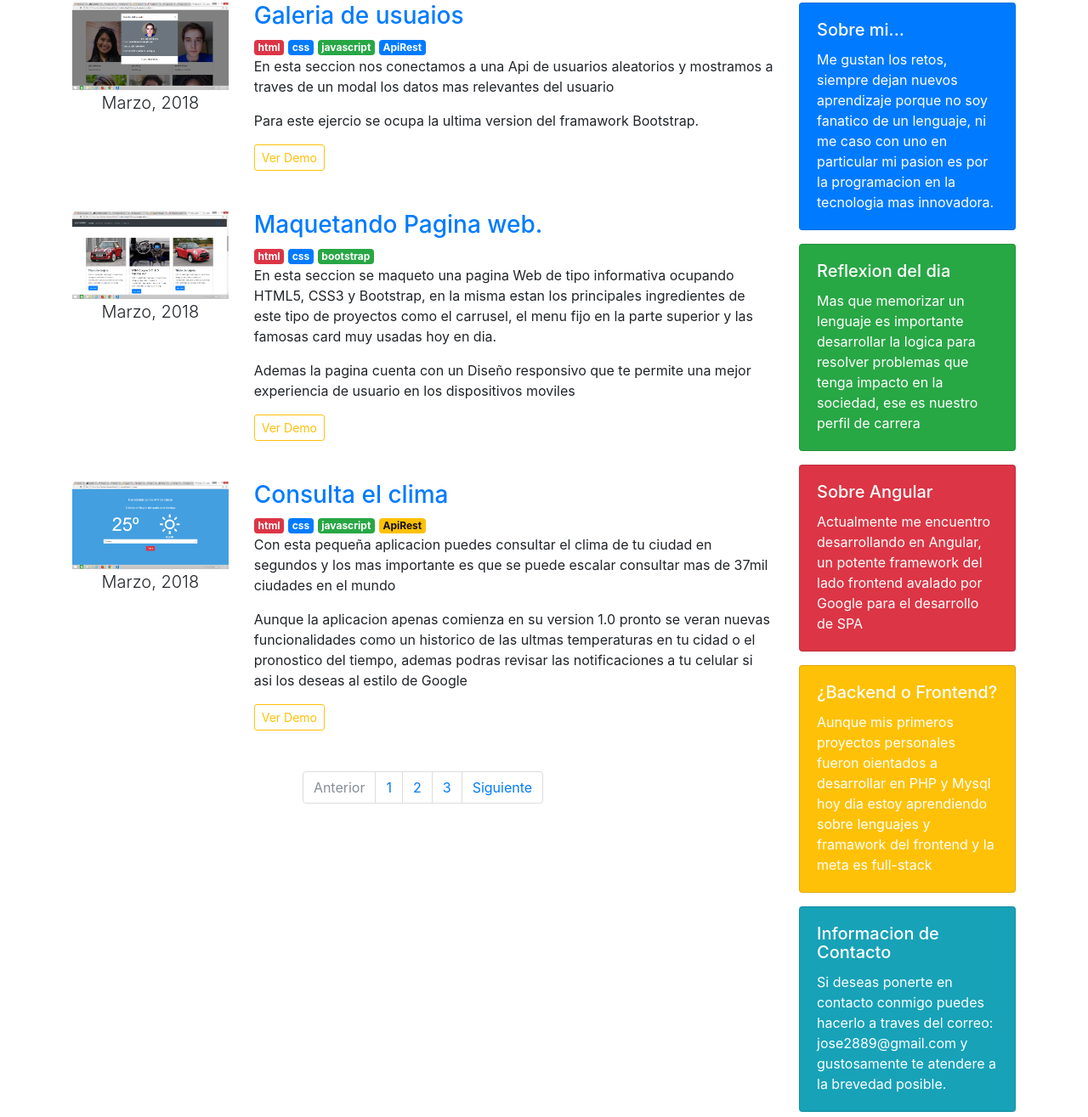
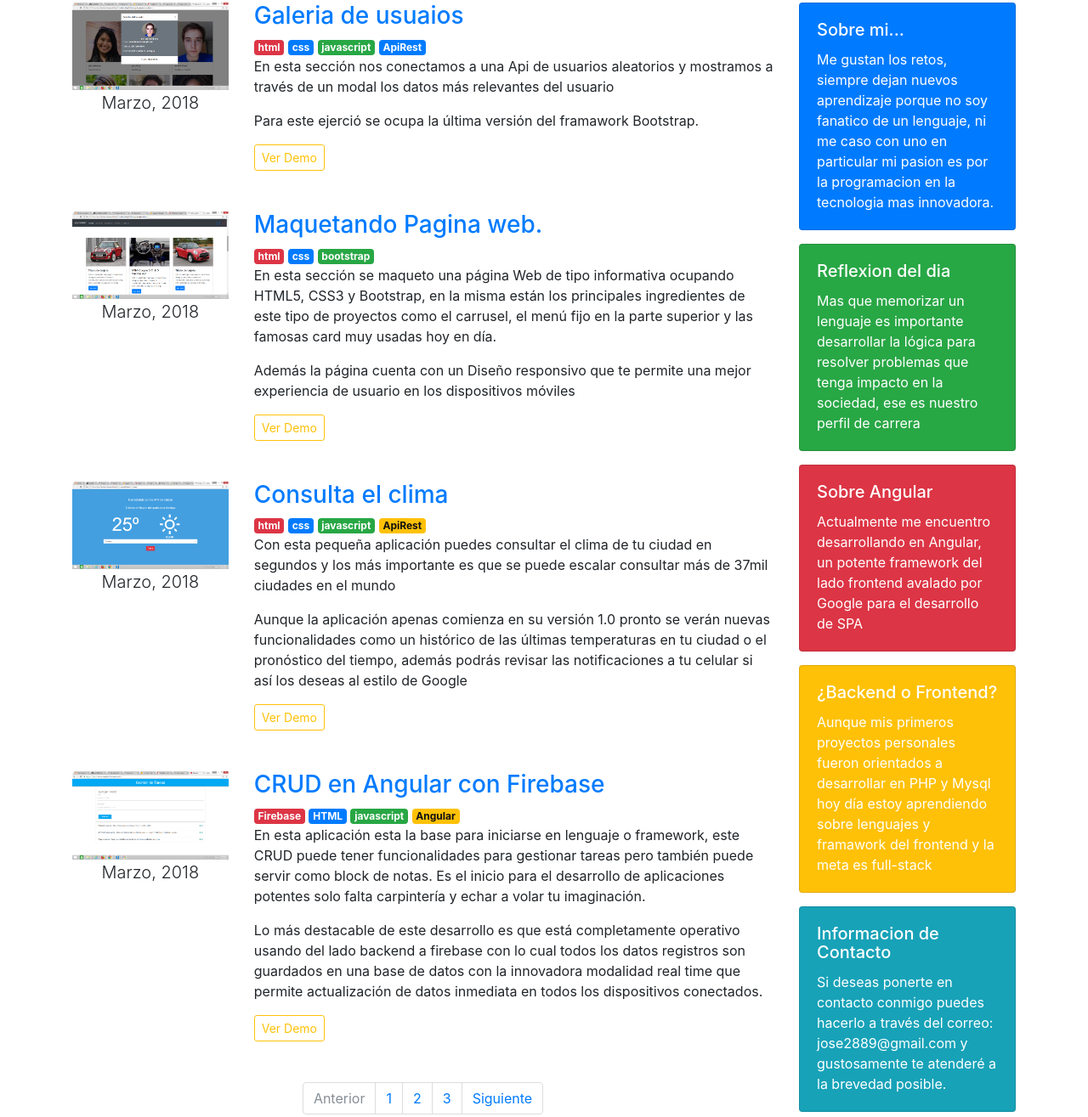
Before and after one commit to jose2889/jose2889.github.io, a plain HTML site: page index.html in a window 1280 px wide. Shown: the part 512-1827 px from the top of the page at 85% size. Drawn offline with nearby package versions, Linux system fonts and the light colour scheme.

Commit message:
mejoras a los textos y redaccion

```diff
--- a/index.html
+++ b/index.html
@@ -73,8 +73,8 @@
                         <a href="#"><span class="badge badge-primary">css</span></a>
                         <a href="#"><span class="badge badge-success">javascript</span></a>
                         <a href="#"><span class="badge badge-primary">ApiRest</span></a>
-                        <p>En esta seccion nos conectamos a una Api de usuarios aleatorios y mostramos a traves de un modal los datos mas relevantes del usuario</p>
-                        <p>Para este ejercio se ocupa la ultima version del framawork Bootstrap.</p>
+                        <p>En esta sección nos conectamos a una Api de usuarios aleatorios y mostramos a través de un modal los datos más relevantes del usuario</p>
+                        <p>Para este ejerció se ocupa la última versión del framawork Bootstrap.</p>
                         <a class="btn btn-outline-warning btn-sm" href="galerias/apigaleria.html">Ver Demo</a>
                     </div>
                 </div>
@@ -88,8 +88,8 @@
                         <a href="#"><span class="badge badge-danger">html</span></a>
                         <a href="#"><span class="badge badge-primary">css</span></a>
                         <a href="#"><span class="badge badge-success">bootstrap</span></a>
-                        <p>En esta seccion se maqueto una pagina Web de tipo informativa ocupando HTML5, CSS3 y Bootstrap, en la misma estan los principales ingredientes de este tipo de proyectos como el carrusel, el menu fijo en la parte superior y las famosas card muy usadas hoy en dia.</p>
-                        <p>Ademas la pagina cuenta con un Diseño responsivo que te permite una mejor experiencia de usuario en los dispositivos moviles</p>
+                        <p>En esta sección se maqueto una página Web de tipo informativa ocupando HTML5, CSS3 y Bootstrap, en la misma están los principales ingredientes de este tipo de proyectos como el carrusel, el menú fijo en la parte superior y las famosas card muy usadas hoy en día.</p>
+                        <p>Además la página cuenta con un Diseño responsivo que te permite una mejor experiencia de usuario en los dispositivos móviles</p>
                         <a class="btn btn-outline-warning btn-sm" href="alpha/alpha.html">Ver Demo</a>
                     </div>
                 </div>
@@ -104,9 +104,25 @@
                         <a href="#"><span class="badge badge-primary">css</span></a>
                         <a href="#"><span class="badge badge-success">javascript</span></a>
                         <a href="#"><span class="badge badge-warning">ApiRest</span></a>
-                        <p>Con esta pequeña aplicacion puedes consultar el clima de tu ciudad en segundos y los mas importante es que se puede escalar consultar mas de 37mil ciudades en el mundo</p>
-                        <p>Aunque la aplicacion apenas comienza en su version 1.0 pronto se veran nuevas funcionalidades como un historico de las ultmas temperaturas en tu cidad o el pronostico del tiempo, ademas podras revisar las notificaciones a tu celular si asi los deseas al estilo de Google</p>
+                        <p>Con esta pequeña aplicación puedes consultar el clima de tu ciudad en segundos y los más importante es que se puede escalar consultar más de 37mil ciudades en el mundo</p>
+                        <p>Aunque la aplicación apenas comienza en su versión 1.0 pronto se verán nuevas funcionalidades como un histórico de las últimas temperaturas en tu ciudad o el pronóstico del tiempo, además podrás revisar las notificaciones a tu celular si así los deseas al estilo de Google</p>
                         <a class="btn btn-outline-warning btn-sm" href="apiClima/clima.html">Ver Demo</a>
+                    </div>
+                </div>
+                <div class="row mb-5">
+                    <div class="col-3">
+                        <img src="images/crudangular.png" class="img-fluid" alt="">
+                        <p class="lead text-center">Marzo, 2018</p>
+                    </div>
+                    <div class="col-9">
+                        <a href="https://tareas-angular.firebaseapp.com/"><h3>CRUD en Angular con Firebase</h3></a>
+                        <a href="#"><span class="badge badge-danger">Firebase</span></a>
+                        <a href="#"><span class="badge badge-primary">HTML</span></a>
+                        <a href="#"><span class="badge badge-success">javascript</span></a>
+                        <a href="#"><span class="badge badge-warning">Angular</span></a>
+                        <p>En esta aplicación esta la base para iniciarse en lenguaje o framework, este CRUD puede tener funcionalidades para gestionar tareas pero también puede servir como block de notas. Es el inicio para el desarrollo de aplicaciones potentes solo falta carpintería y echar a volar tu imaginación.</p>
+                        <p>Lo más destacable de este desarrollo es que está completamente operativo usando del lado backend a firebase con lo cual todos los datos registros son guardados en una base de datos con la innovadora modalidad real time que permite actualización de datos inmediata en todos los dispositivos conectados.</p>
+                        <a class="btn btn-outline-warning btn-sm" href="https://tareas-angular.firebaseapp.com/">Ver Demo</a>
                     </div>
                 </div>
                 <!-- fin de articulos -->
@@ -137,7 +153,7 @@
                   <div class="card text-white bg-success mb-3" style="max-width: 18rem;">
                     <div class="card-body">
                       <h5 class="card-title">Reflexion del dia</h5>
-                      <p class="card-text">Mas que memorizar un lenguaje es importante desarrollar la logica para resolver problemas que tenga impacto en la sociedad, ese es nuestro perfil de carrera</p>
+                      <p class="card-text">Mas que memorizar un lenguaje es importante desarrollar la lógica para resolver problemas que tenga impacto en la sociedad, ese es nuestro perfil de carrera</p>
                     </div>
                   </div>
                   <div class="card text-white bg-danger mb-3" style="max-width: 18rem;">
@@ -149,13 +165,13 @@
                   <div class="card text-white bg-warning mb-3" style="max-width: 18rem;">
                     <div class="card-body">
                       <h5 class="card-title">¿Backend o Frontend?</h5>
-                      <p class="card-text">Aunque mis primeros proyectos personales fueron oientados a desarrollar en PHP y Mysql hoy dia estoy aprendiendo sobre lenguajes y framawork del frontend y la meta es full-stack</p>
+                      <p class="card-text">Aunque mis primeros proyectos personales fueron orientados a desarrollar en PHP y Mysql hoy día estoy aprendiendo sobre lenguajes y framawork del frontend y la meta es full-stack</p>
                     </div>
                   </div>
                   <div class="card text-white bg-info mb-3" style="max-width: 18rem;">
                     <div class="card-body">
                       <h5 class="card-title">Informacion de Contacto</h5>
-                      <p class="card-text">Si deseas ponerte en contacto conmigo puedes hacerlo a traves del correo: jose2889@gmail.com y gustosamente te atendere a la brevedad posible.</p>
+                      <p class="card-text">Si deseas ponerte en contacto conmigo puedes hacerlo a través del correo: jose2889@gmail.com y gustosamente te atenderé a la brevedad posible.</p>
                     </div>
                   </div>
             </div>
```
Also changed, not shown: images/crudangular.png (added), 1 other file.
